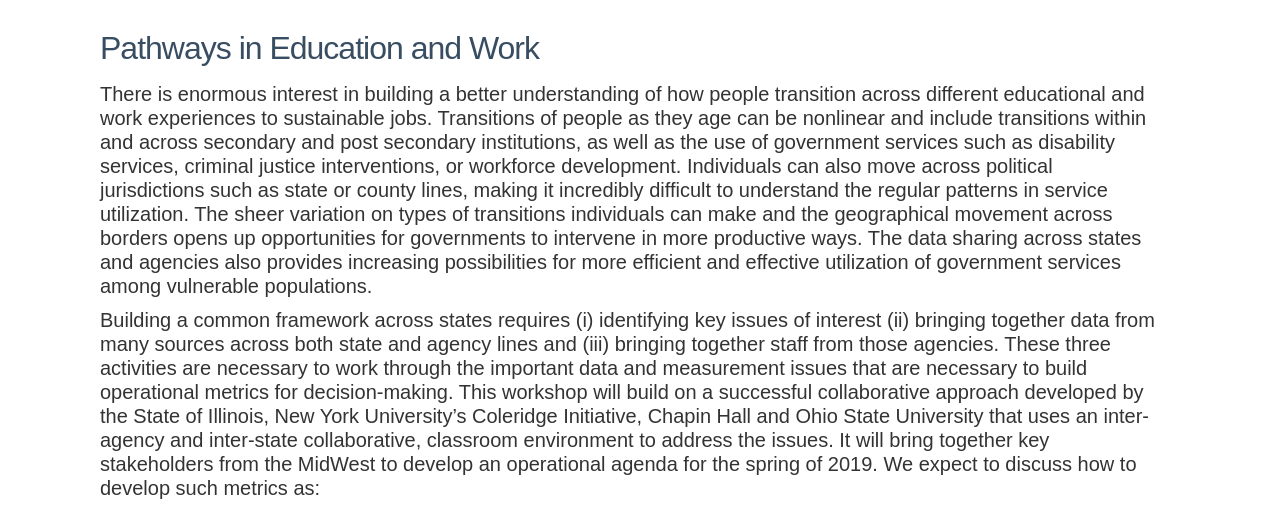
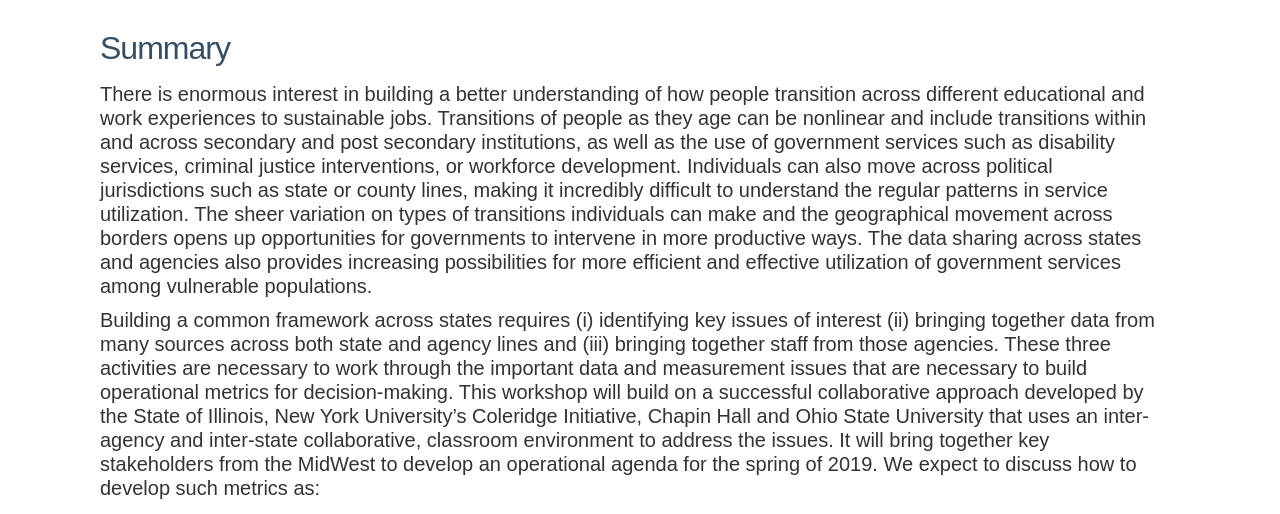
Before and after one commit to NYU-CI/coleridge, a Jekyll site: the page built from pages/workshop.html, in a window 1280 px wide and 900 px high, cut to the strip 386-900 px from the top of the window. Built offline with Jekyll 4.4.1, drawn with Linux system fonts in a browser that asks for light colours; nearby versions of some CDN libraries.

Commit message:
Edit in subtitle

```diff
--- a/pages/workshop.html
+++ b/pages/workshop.html
@@ -19,7 +19,7 @@ permalink: workshop.html
   <div class="row">
 
     <div class="col-sm-12">
-      <p class="section-title dark-blue">Pathways in Education and Work</p>
+      <p class="section-title dark-blue">Summary</p>
     </div>
     <div class="col-sm-12">
       <p class="section-description">
```
